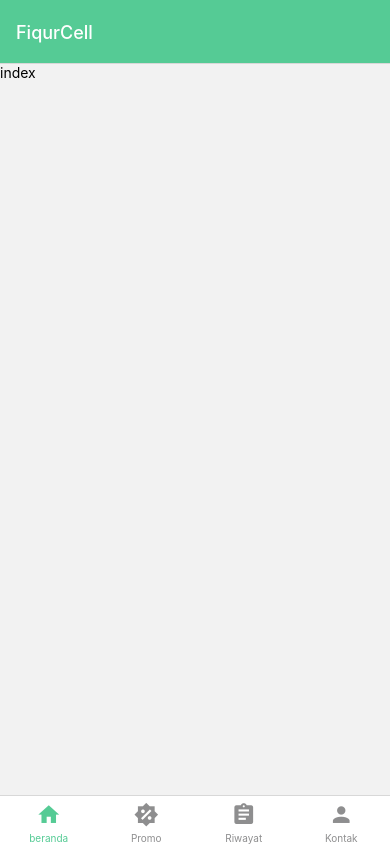
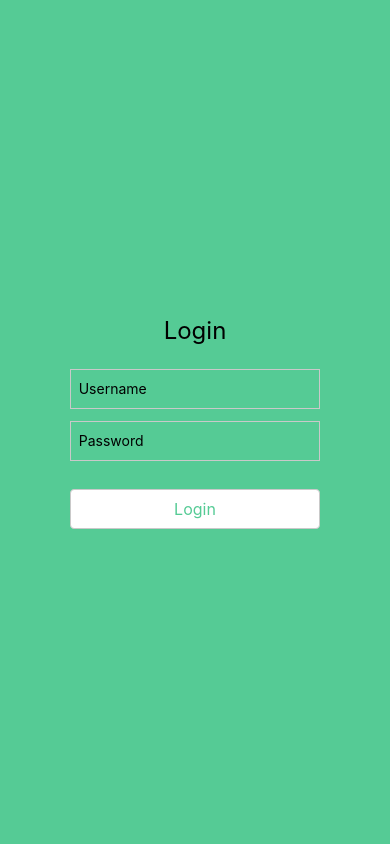
Before and after one commit to Taufiqurrohman58/FiqurCell, a React Native app: screen /Login in a window 390 px wide. Built offline with nearby package versions, Linux system fonts and the light colour scheme.

Commit message:
menambahkan Login screen

```diff
--- a/src/App.jsx
+++ b/src/App.jsx
@@ -9,6 +9,7 @@ import Promo from './screens/promo/index';
 import Riwayat from './screens/riwayat/index';
 import Kontak from './screens/kontak/index';
 import Splash from './screens/splash/index';
+import Login from './screens/Login/index';
 
 const Stack = createNativeStackNavigator();
 const Tabs = createBottomTabNavigator();
@@ -91,6 +92,11 @@ const MainApp = () => {
         component={MenuTab}
         options={{headerShown: false}}
       />
+      <Stack.Screen
+        name="Login"
+        component={Login}
+        options={{headerShown: false}}
+      />
     </Stack.Navigator>
   );
 };
--- /dev/null
+++ b/src/screens/Login/index.jsx
@@ -0,0 +1,82 @@
+import {
+  StyleSheet,
+  Text,
+  View,
+  TextInput,
+  TouchableOpacity,
+  Alert,
+} from 'react-native';
+import React, {useState} from 'react';
+import {useNavigation} from '@react-navigation/native';
+
+const Login = () => {
+  const [username, setUsername] = useState('');
+  const [password, setPassword] = useState('');
+
+  const navigation = useNavigation();
+
+  const handleLogin = () => {
+    navigation.navigate('MenuTab', {screen: 'FiqurCell'});
+  };
+
+  return (
+    <View style={styles.container}>
+      <Text style={styles.title}>Login</Text>
+      <TextInput
+        style={styles.input}
+        placeholder="Username"
+        value={username}
+        onChangeText={setUsername}
+      />
+      <TextInput
+        style={styles.input}
+        placeholder="Password"
+        value={password}
+        onChangeText={setPassword}
+        secureTextEntry
+      />
+      <TouchableOpacity style={styles.button} onPress={handleLogin}>
+        <Text style={styles.buttonText}>Login</Text>
+      </TouchableOpacity>
+    </View>
+  );
+};
+
+export default Login;
+
+const styles = StyleSheet.create({
+  container: {
+    flex: 1,
+    justifyContent: 'center',
+    alignItems: 'center',
+    padding: 16,
+    backgroundColor: '#55CB95',
+  },
+  title: {
+    fontSize: 24,
+    marginBottom: 24,
+  },
+  input: {
+    width: '70%',
+    height: 40,
+    borderColor: '#C9C9C9',
+    borderWidth: 1,
+    marginBottom: 12,
+    paddingHorizontal: 8,
+  },
+  button: {
+    width: '70%',
+    height: 40,
+    backgroundColor: 'white',
+    justifyContent: 'center',
+    alignItems: 'center',
+    borderRadius: 4,
+    marginTop: 16,
+    borderWidth: 1,
+    borderColor: '#C9C9C9',
+  },
+  buttonText: {
+    color: '#55CB95',
+    fontSize: 16,
+  },
+});
--- a/src/screens/splash/index.jsx
+++ b/src/screens/splash/index.jsx
@@ -5,7 +5,7 @@ const Splash = ({navigation}) => {
 
     useEffect(() => {
         setTimeout(() => {
-            navigation.replace('MenuTab')
+            navigation.replace('Login')
         }, 3000)
     }, [navigation]);
 
```
